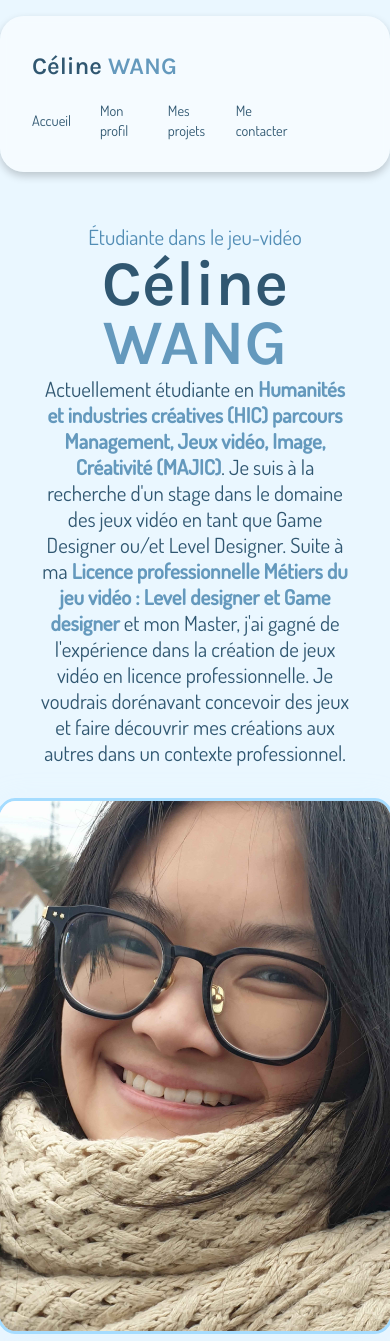
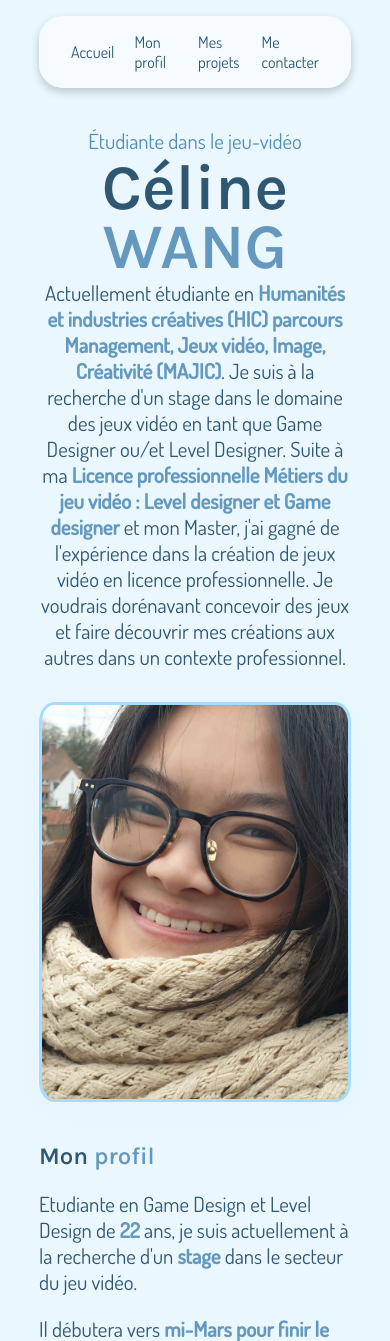
Before and after one commit to Xc3l/Xc3l.github.io, a PHP site: page / in a window 390 px wide. Shown: the top 1341 px of the page. Run offline with PHP 8.4, Linux system fonts and the light colour scheme.

Commit message:
v. mobile

```diff
--- a/assets/css/style.css
+++ b/assets/css/style.css
@@ -666,6 +666,7 @@ footer {
   }
 }
 */
+/*
 @media screen and (max-width: 767px) {
   header {
     flex-direction: column;
@@ -675,7 +676,7 @@ footer {
   }
   header ul {
     display: grid;
-    grid-template-columns: repeat(5, 1fr);
+    grid-template-columns: repeat(4, 1fr);
     width: 100%;
     margin: 0;
     padding: 0;
@@ -718,4 +719,5 @@ footer {
     width: 90%;
     height: auto;
   }
-}/*# sourceMappingURL=style.css.map */
+
+}*//*# sourceMappingURL=style.css.map */
--- a/index.html
+++ b/index.html
@@ -7,6 +7,7 @@
     <meta name="viewport" content="width=device-width, initial-scale=1.0">
     <title>Céline WANG • Portfolio</title>
     <link rel="stylesheet" href="assets/css/style.css">
+    <link rel="stylesheet" href="assets/css/mobile.css">
 </head>
 
 <body>
```
